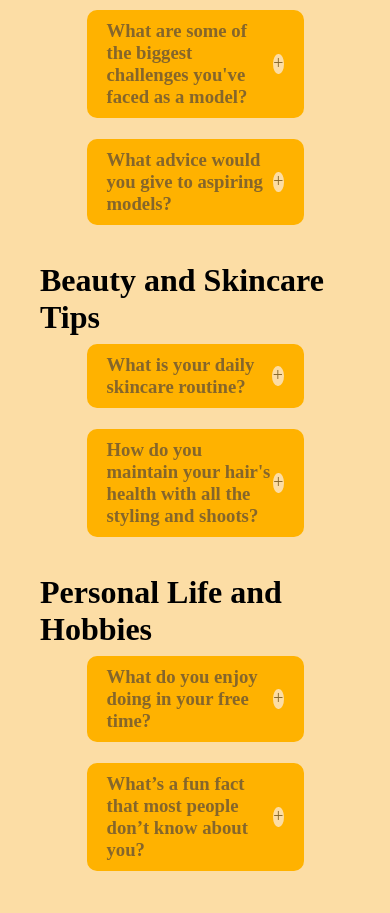
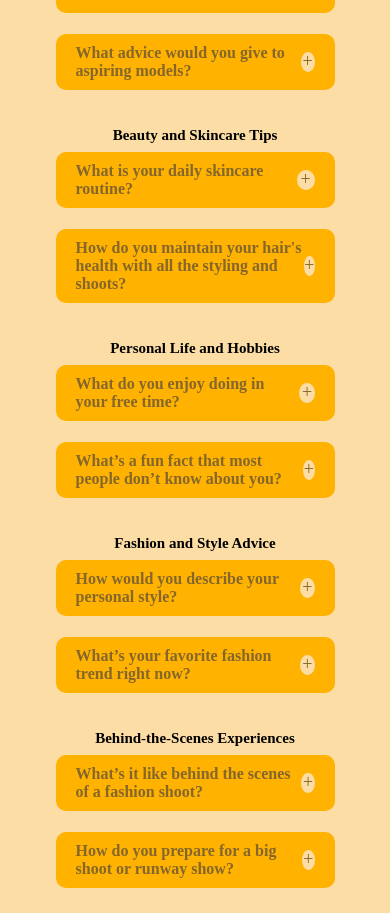
Before and after one commit to Gakiri001/BethPortfolio, a React (Vite) app: page /Blog in a window 390 px wide. Shown: the part 1080-1993 px from the top of the page. Built offline with nearby package versions, Linux system fonts and the light colour scheme.

Commit message:
accordion responsiveness

```diff
--- a/src/Pages/Blog/Blog.css
+++ b/src/Pages/Blog/Blog.css
@@ -76,6 +76,15 @@
     width: 80%;
   }
 }
+.accordionwrapper {
+  margin-top: 1rem;
+}
+
+.accordionwrapper h2 {
+  text-align: center;
+  font-style: italic;
+  text-decoration: underline;
+}
 
 .BlogWrapper {
   display: flex;
@@ -83,6 +92,9 @@
   align-items: center;
   flex-direction: column;
   margin: 1.5rem;
+}
+.BlogWrapper h1 {
+  font-size: 15px;
 }
 .BlogWrapper .BtsCard,
 .BlogWrapper .BeautyCard,
@@ -106,6 +118,9 @@
   justify-content: space-between;
   align-items: center;
 }
+.BlogWrapper .item .title h3 {
+  font-size: 16px;
+}
 .BlogWrapper .item .title span {
   font-size: 18px;
   height: 20px;
@@ -117,6 +132,7 @@
 }
 .BlogWrapper .item .content {
   color: #3f2e0e;
+  font-size: 15px;
   max-height: 0;
   overflow: hidden;
   transition: all 0.2s cubic-bezier(0, 1, 0, 1);
@@ -128,3 +144,23 @@
   line-height: 1.5rem;
   transition: all 0.2s cubic-bezier(0, 1, 0, 1);
 }
+
+@media screen and (max-width: 32.5em) {
+  .BlogWrapper .BtsCard,
+  .BlogWrapper .BeautyCard,
+  .BlogWrapper .Careercard,
+  .BlogWrapper .FashionCard,
+  .BlogWrapper .PersonalCard {
+    width: 80%;
+  }
+}
+
+@media screen and (max-width: 26.875em) {
+  .BlogWrapper .BtsCard,
+  .BlogWrapper .BeautyCard,
+  .BlogWrapper .Careercard,
+  .BlogWrapper .FashionCard,
+  .BlogWrapper .PersonalCard {
+    width: 90%;
+  }
+}
--- a/src/Pages/Blog/Bts.jsx
+++ b/src/Pages/Blog/Bts.jsx
@@ -1,22 +1,32 @@
-import React from "react";
+import React, { useState } from "react";
 import bts from "../../data/bts";
 import "./Blog.css";
 
-const BtsCard = ({ BTSQuestion, BTSAnswer }) => {
+const BtsCard = ({ BTSQuestion, BTSAnswer, i, selected, toggle }) => {
   return (
     <div className="BtsCard">
       <div className="item">
-        <div className="title">
-          <h2>{BTSQuestion}</h2>
-          <span> + </span>
+        <div className="title" onClick={() => toggle(i)}>
+          <h3>{BTSQuestion}</h3>
+          <span> {selected === i ? "-" : "+"} </span>
         </div>
-        <div>{BTSAnswer}</div>
+        <div className={selected === i ? "content show" : "content"}>
+          {BTSAnswer}
+        </div>
       </div>
     </div>
   );
 };
 
 function Bts() {
+  const [selected, setSelected] = useState(null);
+
+  const toggle = (i) => {
+    if (selected == i) {
+      return setSelected(null);
+    }
+    setSelected(i);
+  };
   return (
     <div className="BlogWrapper">
       <h1>Behind-the-Scenes Experiences</h1>
@@ -25,6 +35,9 @@ function Bts() {
           key={i}
           BTSQuestion={current.BTSQuestion}
           BTSAnswer={current.BTSAnswer}
+          i={i}
+          selected={selected}
+          toggle={toggle}
         />
       ))}
     </div>
--- a/src/Pages/Blog/Fashion.jsx
+++ b/src/Pages/Blog/Fashion.jsx
@@ -1,22 +1,39 @@
-import React from "react";
+import React, { useState } from "react";
 import fashion from "../../data/fashion";
 import "./Blog.css";
 
-const FashionCard = ({ FashionQuestion, FashionAnswer }) => {
+const FashionCard = ({
+  FashionQuestion,
+  FashionAnswer,
+  i,
+  selected,
+  toggle,
+}) => {
   return (
     <div className="FashionCard">
       <div className="item">
-        <div className="title">
-          <h2>{FashionQuestion}</h2>
-          <span> + </span>
+        <div className="title" onClick={() => toggle(i)}>
+          <h3>{FashionQuestion}</h3>
+          <span> {selected === i ? "-" : "+"} </span>
         </div>
-        <div>{FashionAnswer}</div>
+        <div className={selected === i ? "content show" : "content"}>
+          {FashionAnswer}
+        </div>
       </div>
     </div>
   );
 };
 
 function Fashion() {
+  const [selected, setSelected] = useState(null);
+
+  const toggle = (i) => {
+    if (selected == i) {
+      return setSelected(null);
+    }
+    setSelected(i);
+  };
+
   return (
     <div className="BlogWrapper">
       <h1>Fashion and Style Advice</h1>
@@ -25,6 +42,9 @@ function Fashion() {
           key={i}
           FashionQuestion={current.FashionQuestion}
           FashionAnswer={current.FashionAnswer}
+          i={i}
+          selected={selected}
+          toggle={toggle}
         />
       ))}
     </div>
```
